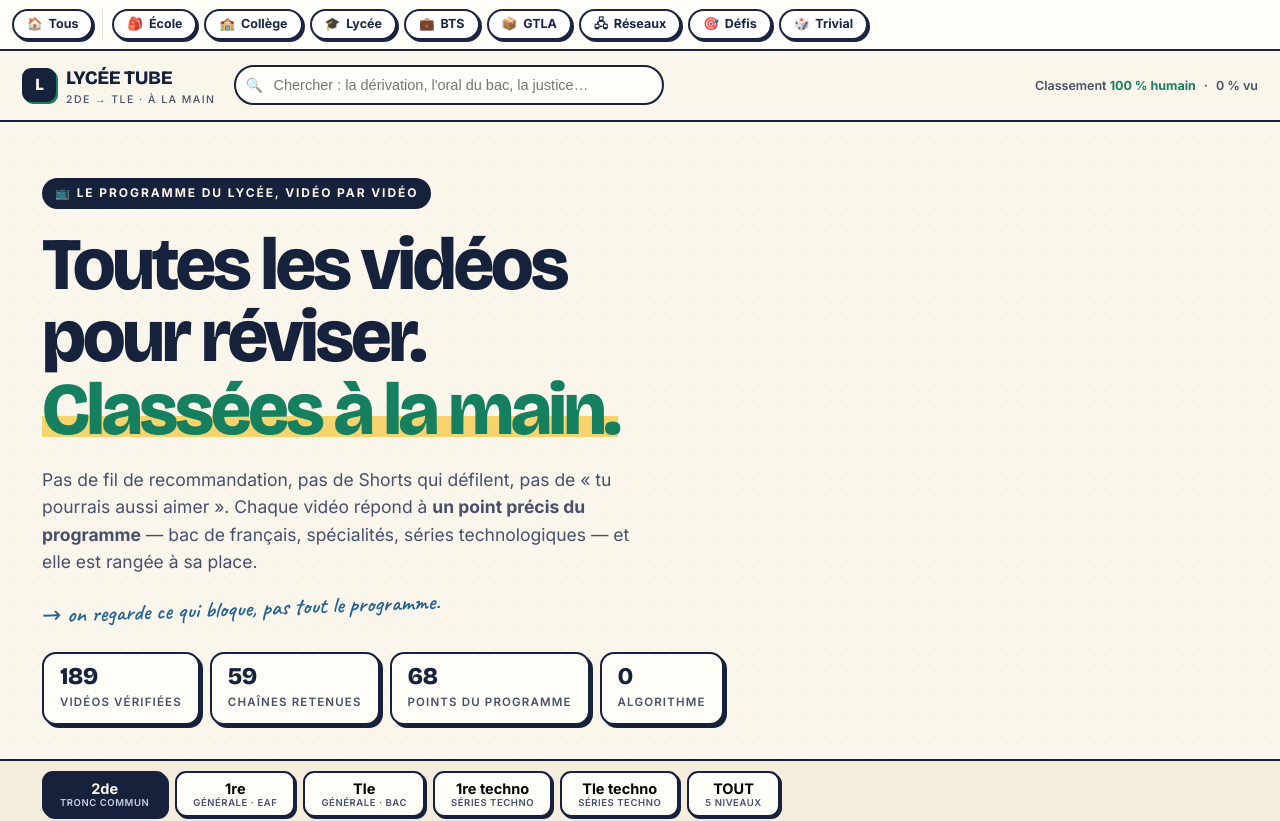
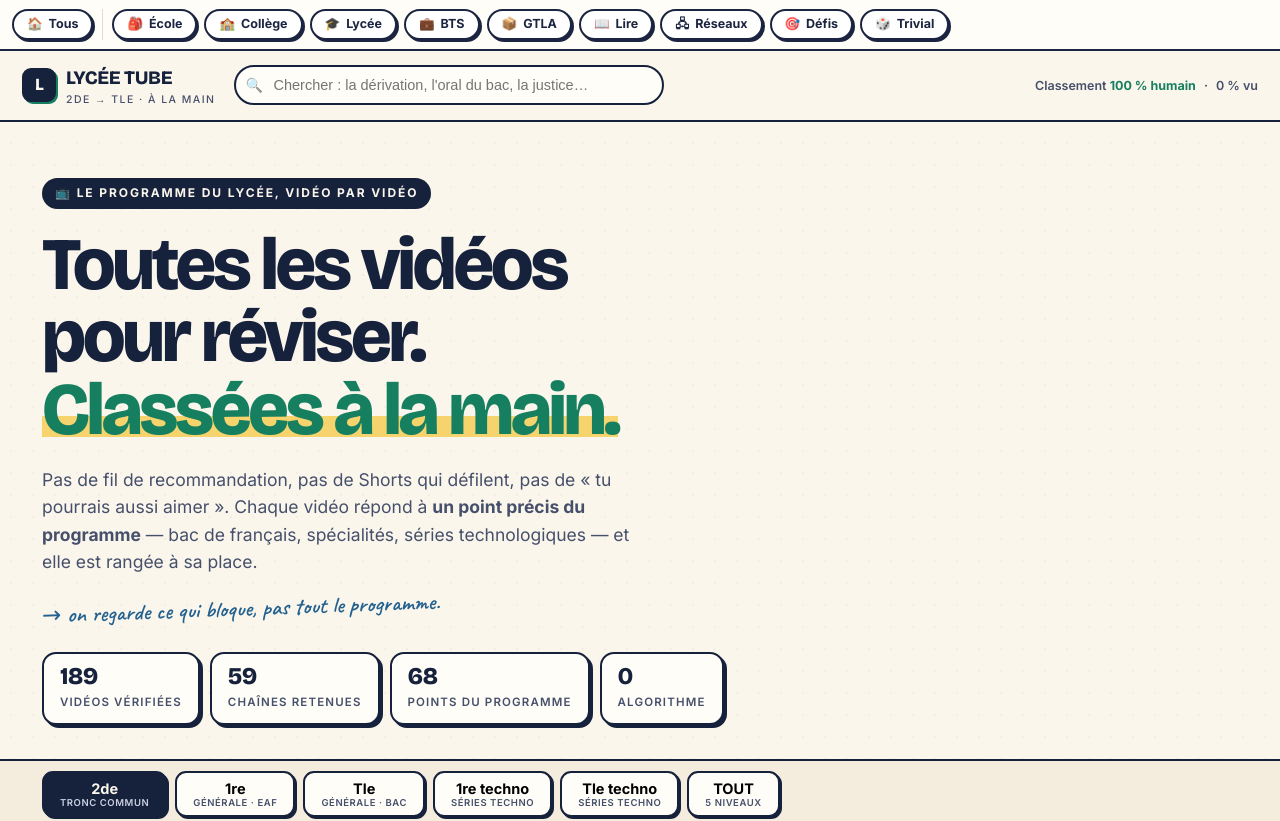
Before and after one commit to hassanijacques-boop/lycee-tube, a plain HTML site: page index.html in a window 1280 px wide. Shown: the top 821 px of the page. Drawn offline with nearby package versions, Linux system fonts and the light colour scheme.

Commit message:
Pastille Lire

```diff
--- a/index.html
+++ b/index.html
@@ -209,7 +209,7 @@ footer b{color:var(--ink)}
   background:linear-gradient(90deg,rgba(255,253,247,0),#FFFDF7 78%);border-radius:0}
 @media(max-width:620px){.tubebar{padding:8px 10px;gap:6px}.tubebar a{padding:6px 11px;font-size:11.5px}}
 </style>
-<nav class="tubebar" aria-label="Navigation entre les sites"><a href="https://hassanijacques-boop.github.io/tube/" title="l'ensemble des niveaux"><span class="num">🏠</span>Tous</a><span class="sep"></span><a href="https://hassanijacques-boop.github.io/ecoletube/" title="CP → CM2"><span class="num">🎒</span>École</a><a href="https://hassanijacques-boop.github.io/college-tube/" title="6e → 3e"><span class="num">🏫</span>Collège</a><a href="https://hassanijacques-boop.github.io/lycee-tube/" on aria-current="page" title="2de → Tle"><span class="num">🎓</span>Lycée</a><a href="https://hassanijacques-boop.github.io/bts-tube/" title="GME"><span class="num">💼</span>BTS</a><a href="https://hassanijacques-boop.github.io/gtla-tube/" title="BTS GTLA"><span class="num">📦</span>GTLA</a><a href="https://hassanijacques-boop.github.io/reseaux-tube/" title="TSRS"><span class="num">🖧</span>Réseaux</a><a href="https://hassanijacques-boop.github.io/defi-ecole/" title="réviser en jouant"><span class="num">🎯</span>Défis</a><a href="https://hassanijacques-boop.github.io/defi-ecole/trivial.html" title="Le Trivial des questions générales"><span class="num">🎲</span>Trivial</a><span class="fade"></span></nav>
+<nav class="tubebar" aria-label="Navigation entre les sites"><a href="https://hassanijacques-boop.github.io/tube/" title="l'ensemble des niveaux"><span class="num">🏠</span>Tous</a><span class="sep"></span><a href="https://hassanijacques-boop.github.io/ecoletube/" title="CP → CM2"><span class="num">🎒</span>École</a><a href="https://hassanijacques-boop.github.io/college-tube/" title="6e → 3e"><span class="num">🏫</span>Collège</a><a href="https://hassanijacques-boop.github.io/lycee-tube/" on aria-current="page" title="2de → Tle"><span class="num">🎓</span>Lycée</a><a href="https://hassanijacques-boop.github.io/bts-tube/" title="GME"><span class="num">💼</span>BTS</a><a href="https://hassanijacques-boop.github.io/gtla-tube/" title="BTS GTLA"><span class="num">📦</span>GTLA</a><a href="https://hassanijacques-boop.github.io/lire/" title="Les classiques, à voix haute"><span class="num">📖</span>Lire</a><a href="https://hassanijacques-boop.github.io/reseaux-tube/" title="TSRS"><span class="num">🖧</span>Réseaux</a><a href="https://hassanijacques-boop.github.io/defi-ecole/" title="réviser en jouant"><span class="num">🎯</span>Défis</a><a href="https://hassanijacques-boop.github.io/defi-ecole/trivial.html" title="Le Trivial des questions générales"><span class="num">🎲</span>Trivial</a><span class="fade"></span></nav>
 
 <header class="top">
   <div class="brand"><span class="mark">L</span><span>LYCÉE TUBE<small>2de → Tle · à la main</small></span></div>
```
Also changed, not shown: template.html (+1 -1 lines).
